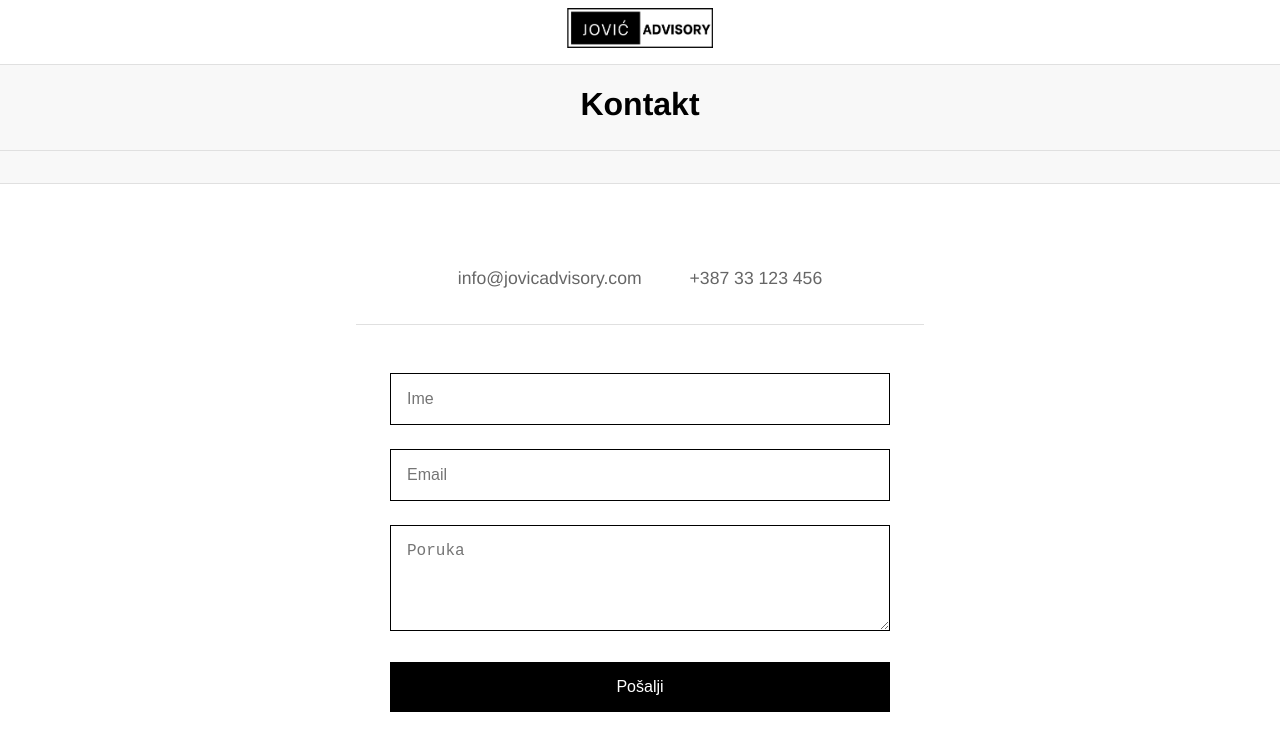
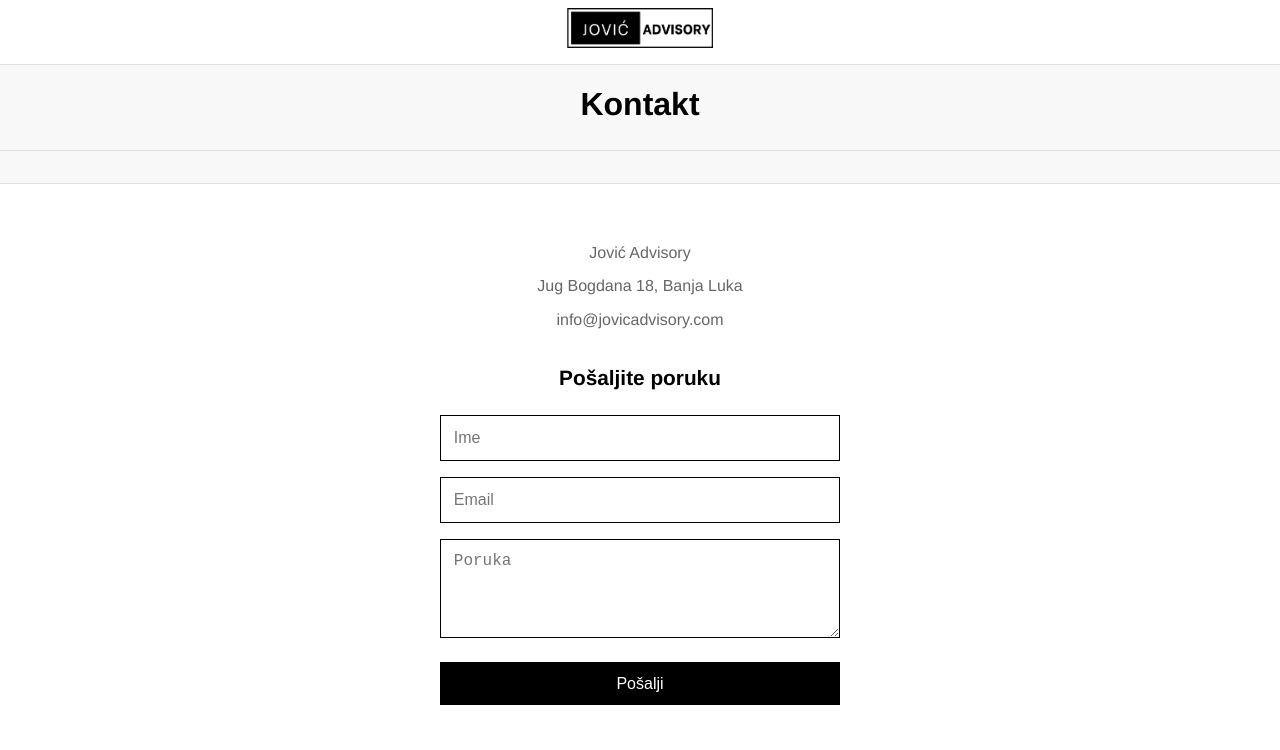
Before and after one commit to vanjajovic/jovicadvisory-frontend, a React (Create React App) app: page /kontakt in a window 1280 px wide. Shown: the top 750 px of the page. Built offline with nearby package versions, Linux system fonts and the light colour scheme.

Commit message:
Redesign: Konzistentan layout na svim stranicama v2

```diff
--- a/src/pages/BusinessSales.js
+++ b/src/pages/BusinessSales.js
@@ -67,9 +67,7 @@ const BusinessSales = () => {
   return (
     <div className={styles.servicePage}>
       <div className={styles.serviceHeader}>
-        <div className={styles.serviceLogo}>
-          <img src="/logo.png" alt="Jović Prodaja biznisa" />
-        </div>
+
         <h1 className={styles.serviceTitle}>Prodaja biznisa</h1>
       </div>
 
--- a/src/pages/Contact.js
+++ b/src/pages/Contact.js
@@ -36,13 +36,12 @@ const Contact = () => {
         <div className={styles.contactContainer}>
 
           <div className={styles.contactInfo}>
-            <div className={styles.contactItem}>
-              <p>info@jovicadvisory.com</p>
-            </div>
-            <div className={styles.contactItem}>
-              <p>+387 33 123 456</p>
-            </div>
+            <p className={styles.contactLine}>Jović Advisory</p>
+            <p className={styles.contactLine}>Jug Bogdana 18, Banja Luka</p>
+            <p className={styles.contactLine}>info@jovicadvisory.com</p>
           </div>
+
+          <h3 className={styles.formTitle}>Pošaljite poruku</h3>
 
           <form onSubmit={handleSubmit} className={styles.contactForm}>
             <div className={styles.formGroup}>
--- a/src/pages/SalesAcademy.js
+++ b/src/pages/SalesAcademy.js
@@ -14,9 +14,6 @@ const SalesAcademy = () => {
   return (
     <div className={styles.servicePage}>
       <div className={styles.serviceHeader}>
-        <div className={styles.serviceLogo}>
-          <img src="/academy-logo.png" alt="Jović Akademija prodaje" />
-        </div>
         <h1 className={styles.serviceTitle}>Akademija prodaje</h1>
       </div>
 
--- a/src/pages/ServicePage.module.css
+++ b/src/pages/ServicePage.module.css
@@ -250,39 +250,43 @@
 /* ServicePage.module.css - CLEAN KONTAKT */
 
 .contactContainer {
-  max-width: 600px;
+  max-width: 500px;
   margin: 0 auto;
   padding: 0 1rem;
 }
 
 .contactInfo {
-  display: flex;
-  justify-content: center;
-  gap: 3rem;
-  margin-bottom: 3rem;
-  padding: 2rem 0;
-  border-bottom: 1px solid #e0e0e0;
+  text-align: center;
+  margin-bottom: 2rem;
 }
 
-.contactItem p {
+.contactLine {
   color: #666;
-  margin: 0;
-  font-size: 1.1rem;
+  margin: 0.5rem 0;
+  font-size: 1rem;
+}
+
+.formTitle {
+  text-align: center;
+  font-size: 1.3rem;
+  font-weight: 600;
+  margin-bottom: 1.5rem;
+  color: #000;
 }
 
 .contactForm {
-  max-width: 500px;
+  max-width: 400px;
   margin: 0 auto;
 }
 
 .formGroup {
-  margin-bottom: 1.5rem;
+  margin-bottom: 1rem;
 }
 
 .formGroup input,
 .formGroup textarea {
   width: 100%;
-  padding: 1rem;
+  padding: 0.8rem;
   border: 1px solid #000;
   border-radius: 0;
   font-size: 1rem;
@@ -298,7 +302,7 @@
   background: #000;
   color: white;
   border: none;
-  padding: 1rem 2rem;
+  padding: 0.8rem 2rem;
   font-size: 1rem;
   cursor: pointer;
   width: 100%;
@@ -307,12 +311,3 @@
 .contactForm button:hover {
   background: #333;
 }
-
-/* Mobilni */
-@media (max-width: 768px) {
-  .contactInfo {
-    flex-direction: column;
-    gap: 1rem;
-    text-align: center;
-  }
-}
```
